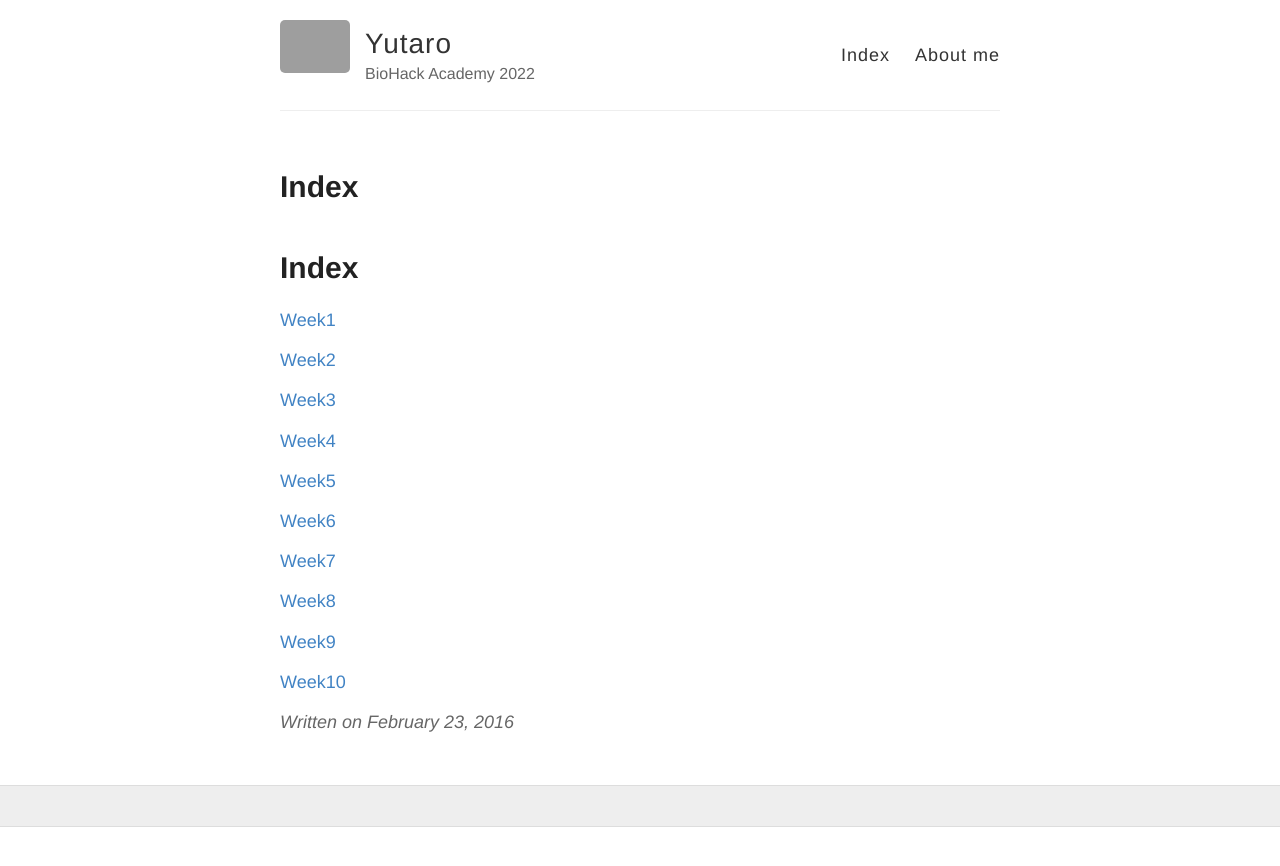
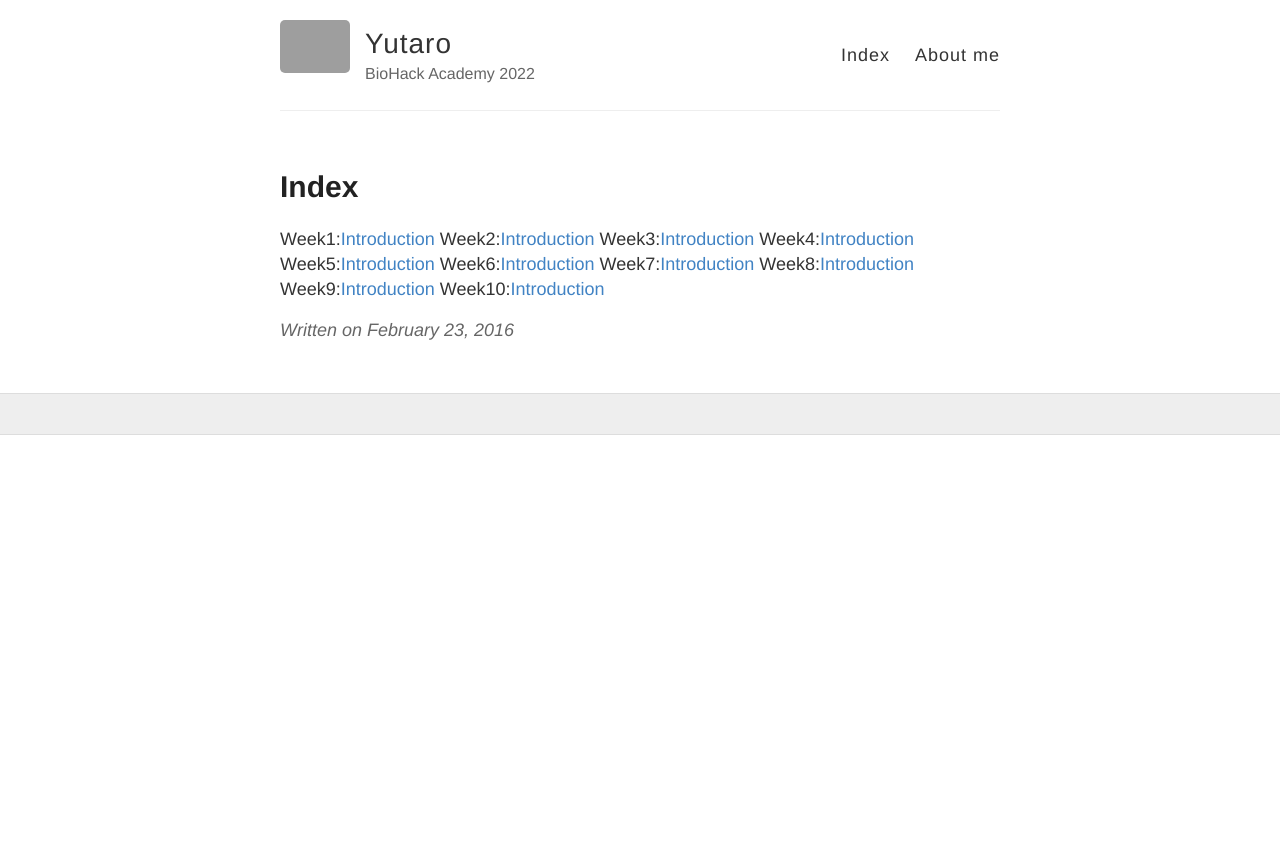
Before and after one commit to ytr0221/ytr0221.github.io, a Jekyll site: the page built from _posts/2016-2-23-Hello-World.md, in a window 1280 px wide. Shown: the top 866 px of the page. Built offline with Jekyll 4.4.1, drawn with Linux system fonts in a browser that asks for light colours; grey boxes are pictures that could not be loaded.

Commit message:
Update 2016-2-23-Hello-World.md

```diff
--- a/_posts/2016-2-23-Hello-World.md
+++ b/_posts/2016-2-23-Hello-World.md
@@ -2,25 +2,13 @@
 layout: post
 title: Index
 ---
-
-# Index
-
-[Week1](www.google.com)
-
-[Week2](www.google.com)
-
-[Week3](www.google.com)
-
-[Week4](www.google.com)
-
-[Week5](www.google.com)
-
-[Week6](www.google.com)
-
-[Week7](www.google.com)
-
-[Week8](www.google.com)
-
-[Week9](www.google.com)
-
-[Week10](www.google.com)
+Week1:[Introduction](www.google.com)
+Week2:[Introduction](www.google.com)
+Week3:[Introduction](www.google.com)
+Week4:[Introduction](www.google.com)
+Week5:[Introduction](www.google.com)
+Week6:[Introduction](www.google.com)
+Week7:[Introduction](www.google.com)
+Week8:[Introduction](www.google.com)
+Week9:[Introduction](www.google.com)
+Week10:[Introduction](www.google.com)
```
